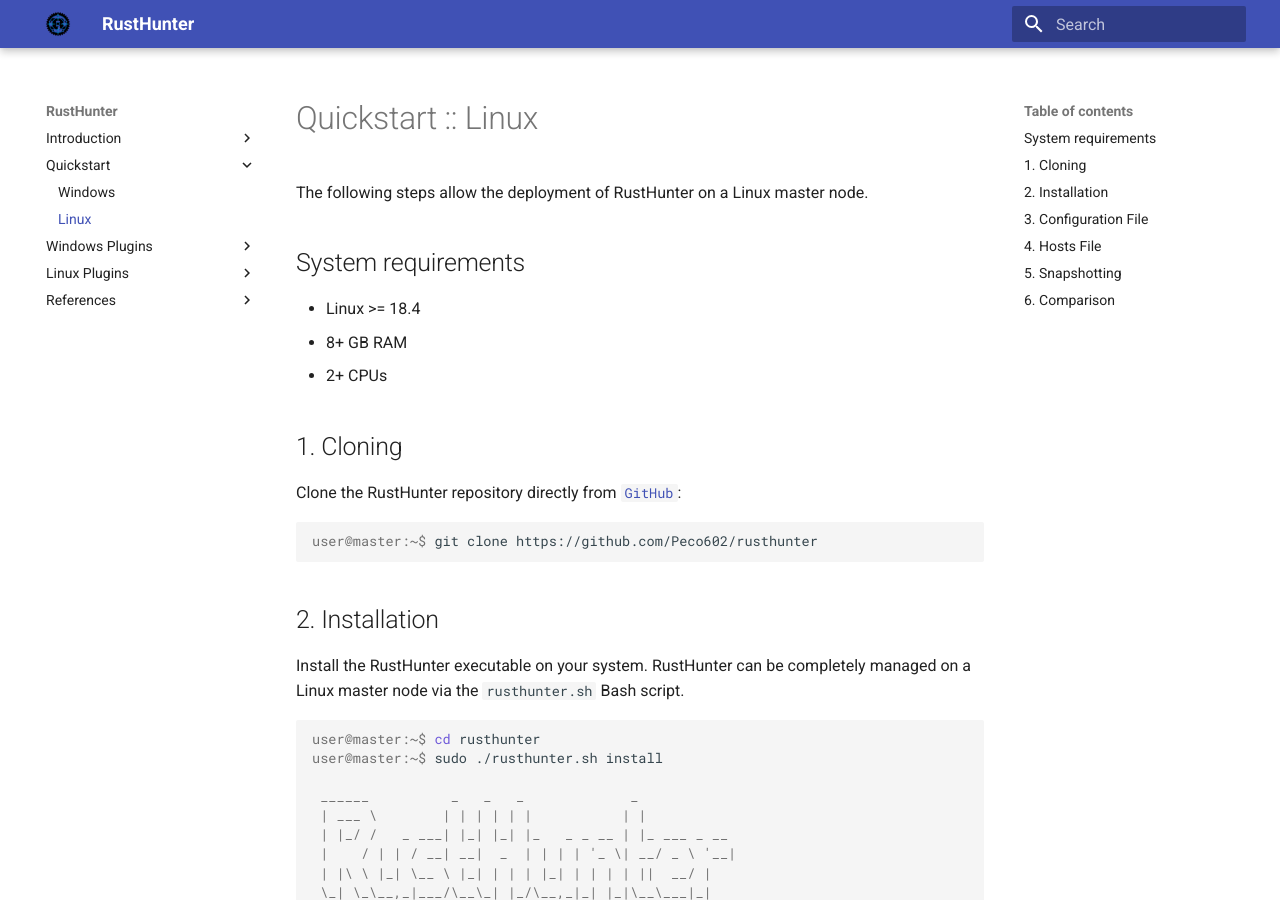
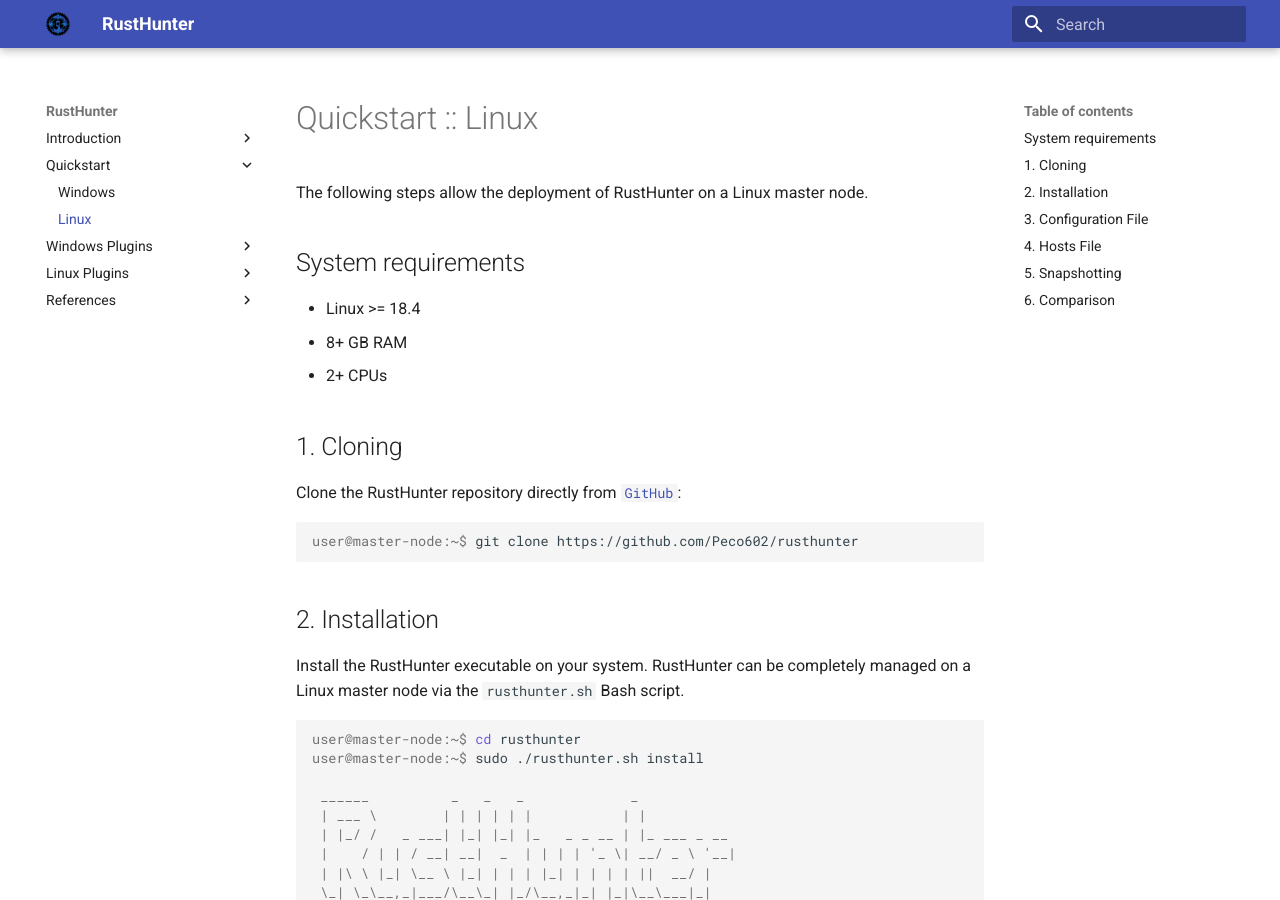
Before and after one commit to Peco602/rusthunter, an MkDocs documentation site: the page built from docs/quickstart/linux.md, in a window 1280 px wide and 900 px high. Built offline with MkDocs 1.6.1 and Material for MkDocs 9.7.7, drawn with Linux system fonts in a browser that asks for light colours; some of the changed text lies outside the part shown.

Commit message:
Update linux.md

````diff
--- a/docs/quickstart/linux.md
+++ b/docs/quickstart/linux.md
@@ -15,7 +15,7 @@
 Clone the RustHunter repository directly from [`GitHub`](https://github.com/Peco602/rusthunter/):
 
 ```console
-user@master:~$ git clone https://github.com/Peco602/rusthunter
+user@master-node:~$ git clone https://github.com/Peco602/rusthunter
 
 ```
 
@@ -25,8 +25,8 @@
 Install the RustHunter executable on your system. RustHunter can be completely managed on a Linux master node via the `rusthunter.sh` Bash script.
 
 ```console
-user@master:~$ cd rusthunter
-user@master:~$ sudo ./rusthunter.sh install
+user@master-node:~$ cd rusthunter
+user@master-node:~$ sudo ./rusthunter.sh install
 
  ______          _   _   _             _
  | ___ \        | | | | | |           | |
@@ -145,7 +145,7 @@
 Take the snapshot based on the custom `host` and `config` files:
 
 ```console
-user@master:~$ sudo ./rusthunter.sh global -h ./hosts -c ./config
+user@master-node:~$ sudo ./rusthunter.sh global -h ./hosts -c ./config
 
  ______          _   _   _             _
  | ___ \        | | | | | |           | |
@@ -174,7 +174,7 @@
 Compare two environmental snapshots to find differences:
 
 ```console
-user@master:~$ sudo ./rusthunter.sh compare -i ./snapshot-20220410_131824.json -c ./snapshot-20220420_121525.json
+user@master-node:~$ sudo ./rusthunter.sh compare -i ./snapshot-20220410_131824.json -c ./snapshot-20220420_121525.json
 
  ______          _   _   _             _
  | ___ \        | | | | | |           | |
````
